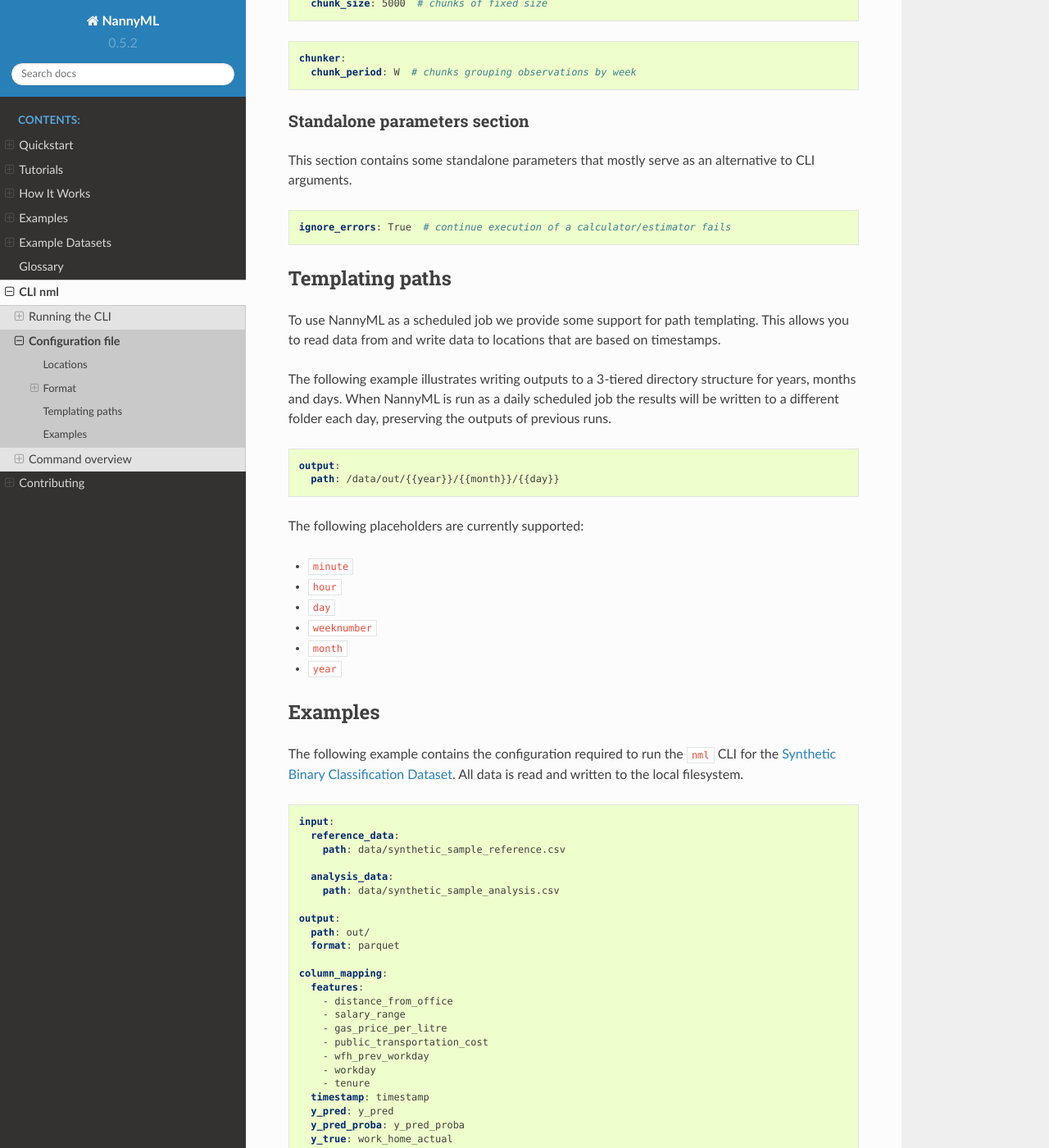
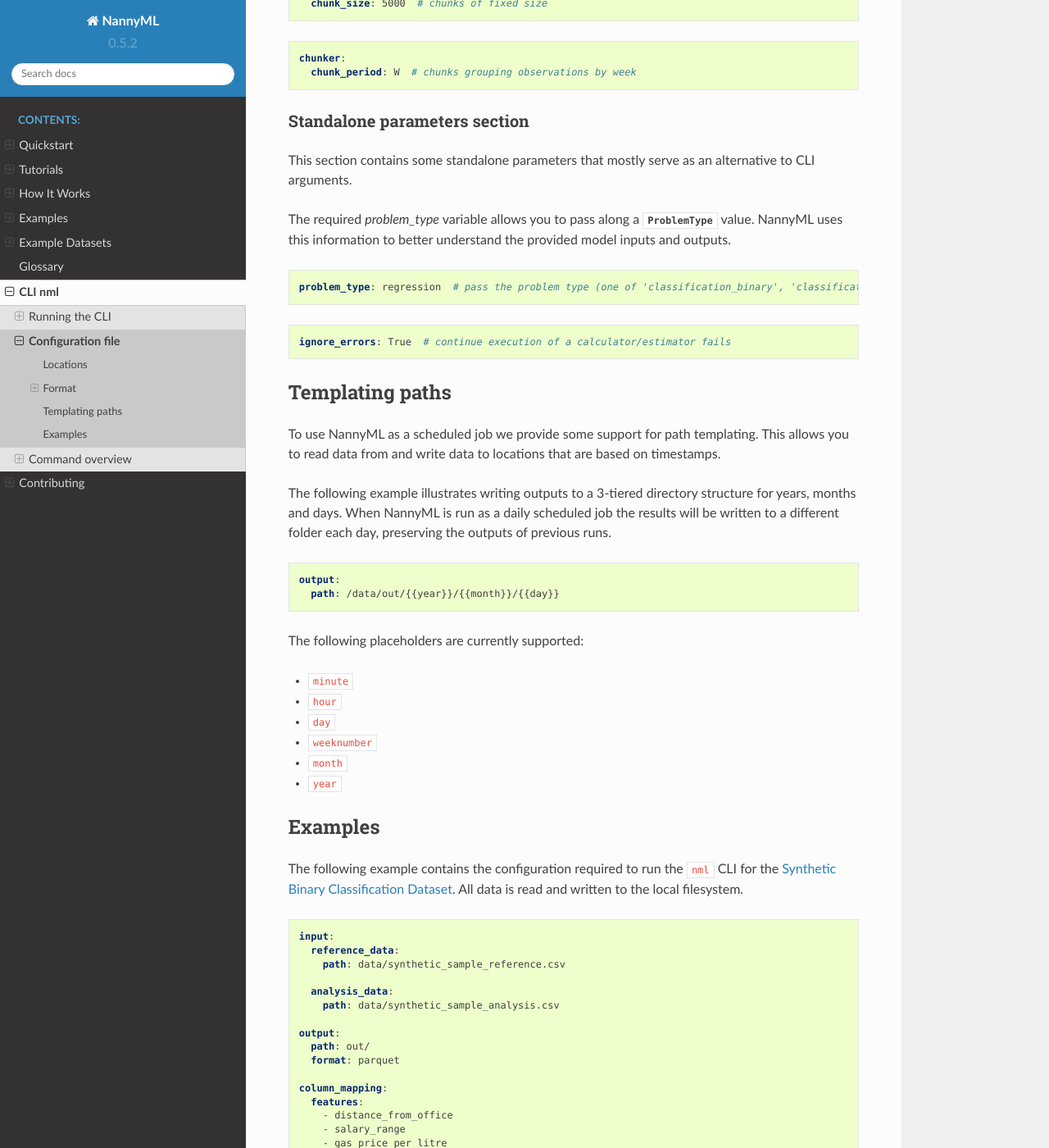
Before and after one commit to NannyML/nannyml, a Sphinx documentation site: the page built from docs/cli/configuration_file.rst, in a window 1280 px wide and 1400 px high, scrolled down 4370 px. Shown: the whole window at 82% size. Built offline with Sphinx 7.4.7 and the Read the Docs theme 2.0.0, drawn with Linux system fonts in a browser that asks for light colours; pages that are not in the unit, such as notebooks, are missing from menus; some of the changed text lies outside the part shown.

Commit message:
Add config file docs about problem_type

```diff
--- a/docs/cli/configuration_file.rst
+++ b/docs/cli/configuration_file.rst
@@ -243,6 +243,14 @@ Standalone parameters section
 
 This section contains some standalone parameters that mostly serve as an alternative to CLI arguments.
 
+The required `problem_type` variable allows you to pass along a :class:`~nannyml._typing.ProblemType` value.
+NannyML uses this information to better understand the provided model inputs and outputs.
+
+.. code-block:: yaml
+
+    problem_type: regression  # pass the problem type (one of 'classification_binary', 'classification_multiclass' or 'regression')
+
+
 .. code-block:: yaml
 
     ignore_errors: True  # continue execution of a calculator/estimator fails
@@ -307,6 +315,8 @@ for the :ref:`dataset-synthetic-binary`. All data is read and written to the loc
       y_pred_proba: y_pred_proba
       y_true: work_home_actual
 
+    problem_type: classification_binary
+
     ignore_errors: True
 
 
@@ -369,4 +379,6 @@ The results are written to another S3 bucket, also using a templated path.
         upmarket_card: y_pred_proba_upmarket_card
       y_true: y_true
 
+    problem_type: classification_multiclass
+
     ignore_errors: False
```
